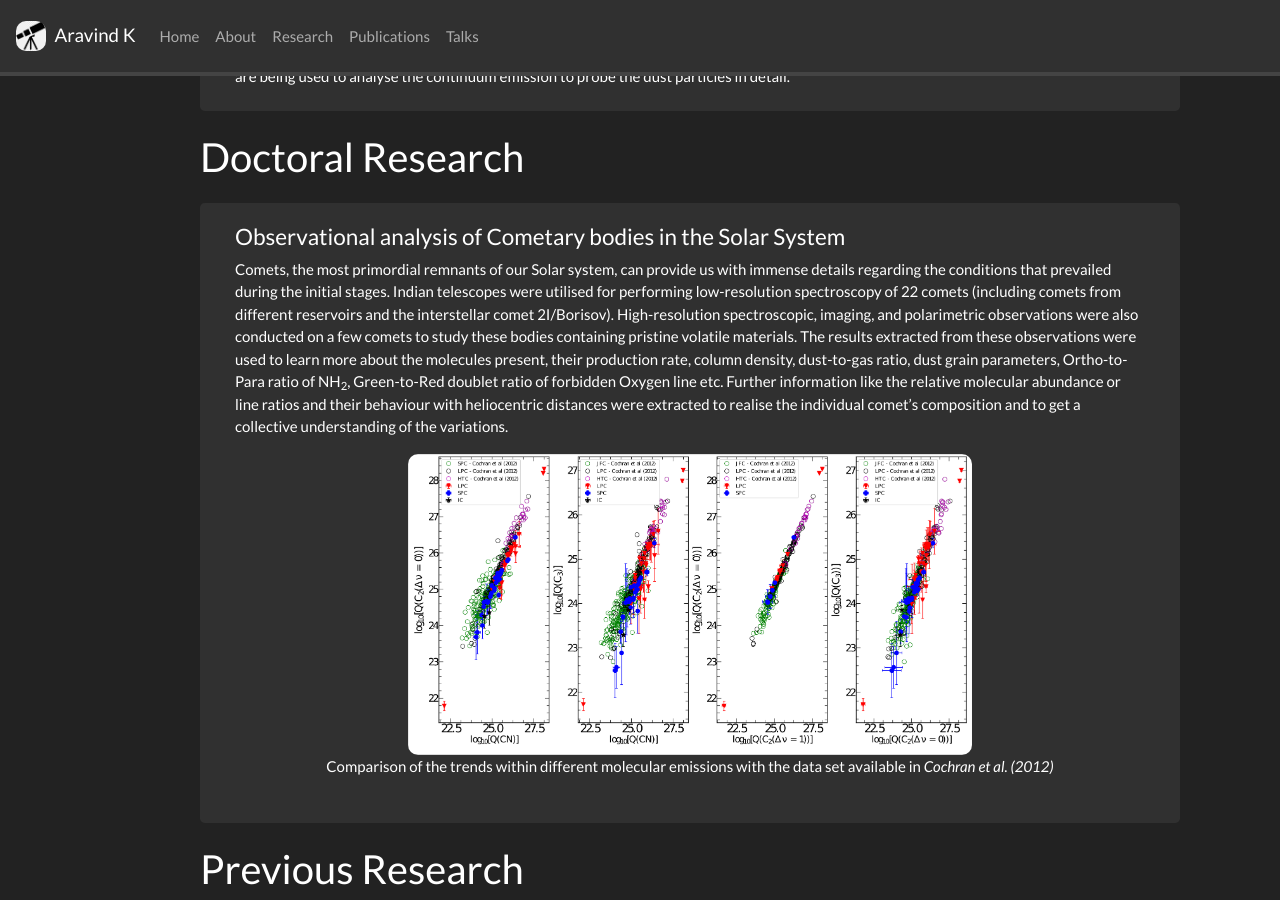
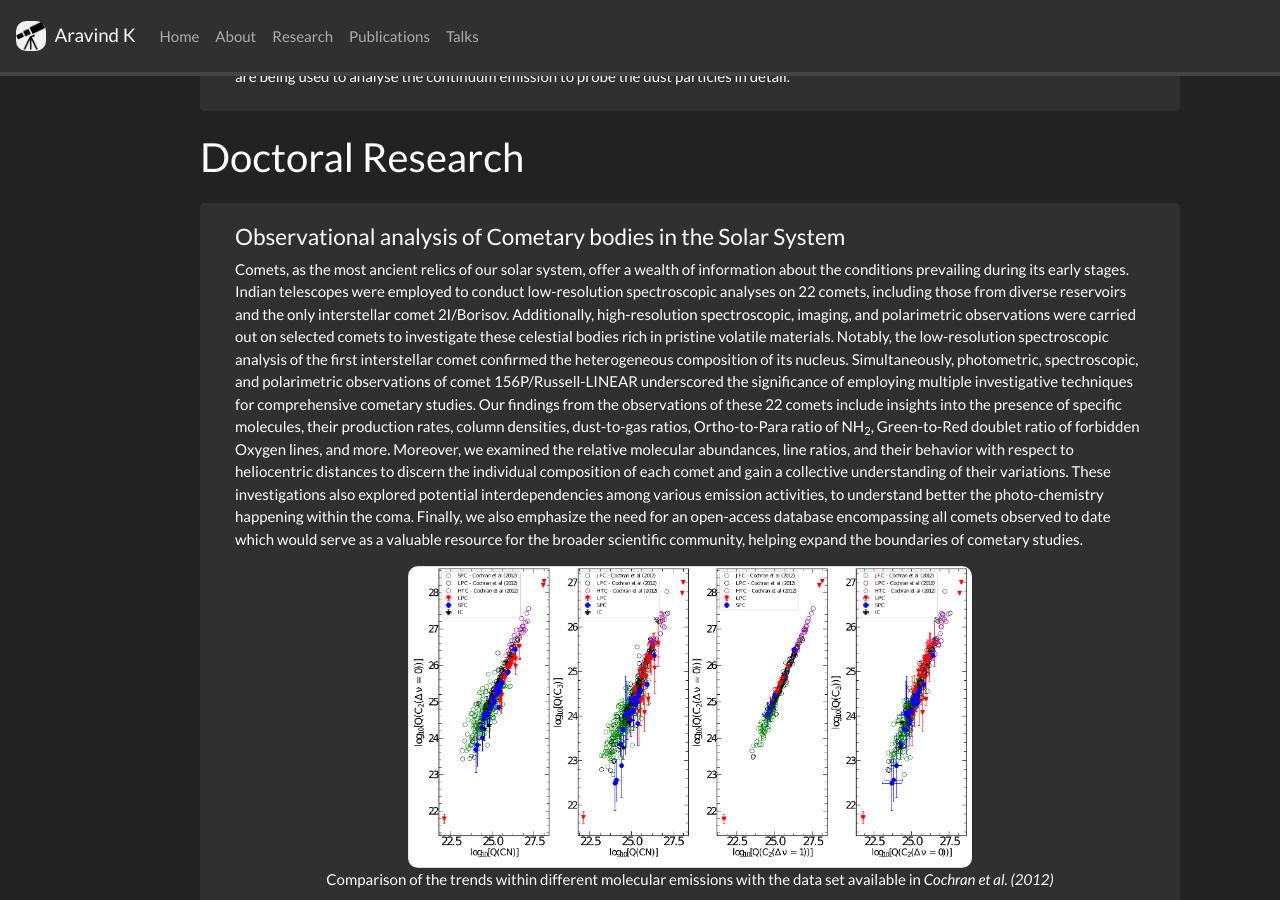
Before and after one commit to DrAravind1192/DrAravind1192.github.io, a Jekyll site: the page built from _pages/research.md, in a window 1280 px wide and 900 px high, scrolled down 368 px. Built offline with Jekyll 4.4.1, drawn with Linux system fonts in a browser that asks for light colours; nearby versions of some CDN libraries; a style sheet for code colours, icons or effects is not loaded.

Commit message:
Update research.md

```diff
--- a/_pages/research.md
+++ b/_pages/research.md
@@ -49,7 +49,10 @@ To extend expertise into different wavelength regimes, the TANSPEC instrument mo
 <div class="col-md-12 col-sm-12">
 <h4>Observational analysis of Cometary bodies in the Solar System</h4>
 
-Comets, the most primordial remnants of our Solar system, can provide us with immense details regarding the conditions that prevailed during the initial stages. Indian telescopes were utilised for performing low-resolution spectroscopy of 22 comets (including comets from different reservoirs and the interstellar comet 2I/Borisov). High-resolution spectroscopic, imaging, and polarimetric observations were also conducted on a few comets to study these bodies containing pristine volatile materials. The results extracted from these observations were used to learn more about the molecules present, their production rate, column density, dust-to-gas ratio, dust grain parameters, Ortho-to-Para ratio of NH<sub>2</sub>, Green-to-Red doublet ratio of forbidden Oxygen line etc. Further information like the relative molecular abundance or line ratios and their behaviour with heliocentric distances were extracted to realise the individual comet's composition and to get a collective understanding of the variations.
+Comets, as the most ancient relics of our solar system, offer a wealth of information about the conditions prevailing during its early stages. Indian telescopes were employed to conduct low-resolution spectroscopic analyses on 22 comets, including those from diverse reservoirs and the only interstellar comet 2I/Borisov. Additionally, high-resolution spectroscopic, imaging, and polarimetric observations were carried out on selected comets to investigate these celestial bodies rich in pristine volatile materials.
+Notably, the low-resolution spectroscopic analysis of the first interstellar comet confirmed the heterogeneous composition of its nucleus. Simultaneously, photometric, spectroscopic, and polarimetric observations of comet 156P/Russell-LINEAR underscored the significance of employing multiple investigative techniques for comprehensive cometary studies.
+Our findings from the observations of these 22 comets include insights into the presence of specific molecules, their production rates, column densities, dust-to-gas ratios, Ortho-to-Para ratio of NH<sub>2</sub>, Green-to-Red doublet ratio of forbidden Oxygen lines, and more. Moreover, we examined the relative molecular abundances, line ratios, and their behavior with respect to heliocentric distances to discern the individual composition of each comet and gain a collective understanding of their variations.
+These investigations also explored potential interdependencies among various emission activities, to understand better the photo-chemistry happening within the coma. Finally, we also emphasize the need for an open-access database encompassing all comets observed to date which would serve as a valuable resource for the broader scientific community, helping expand the boundaries of cometary studies.
 </div>
 
 <div class="container">
```
